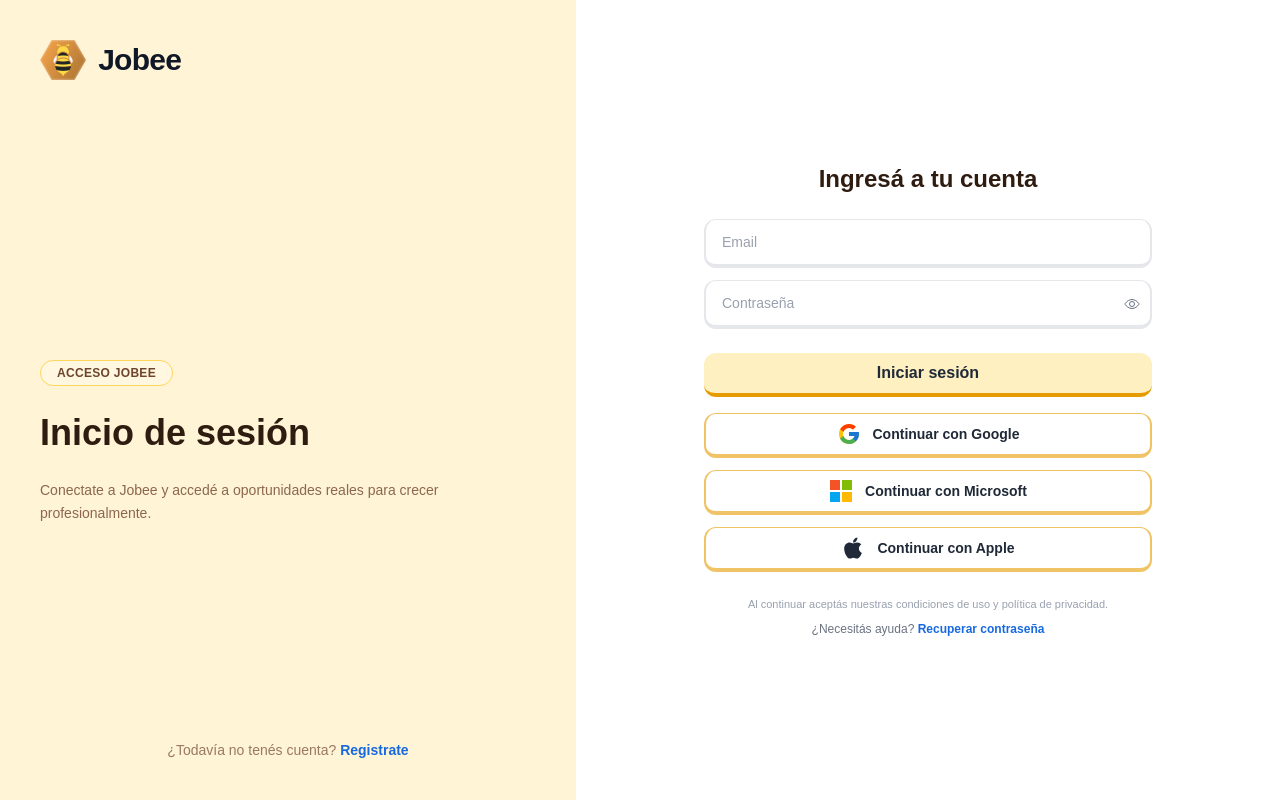
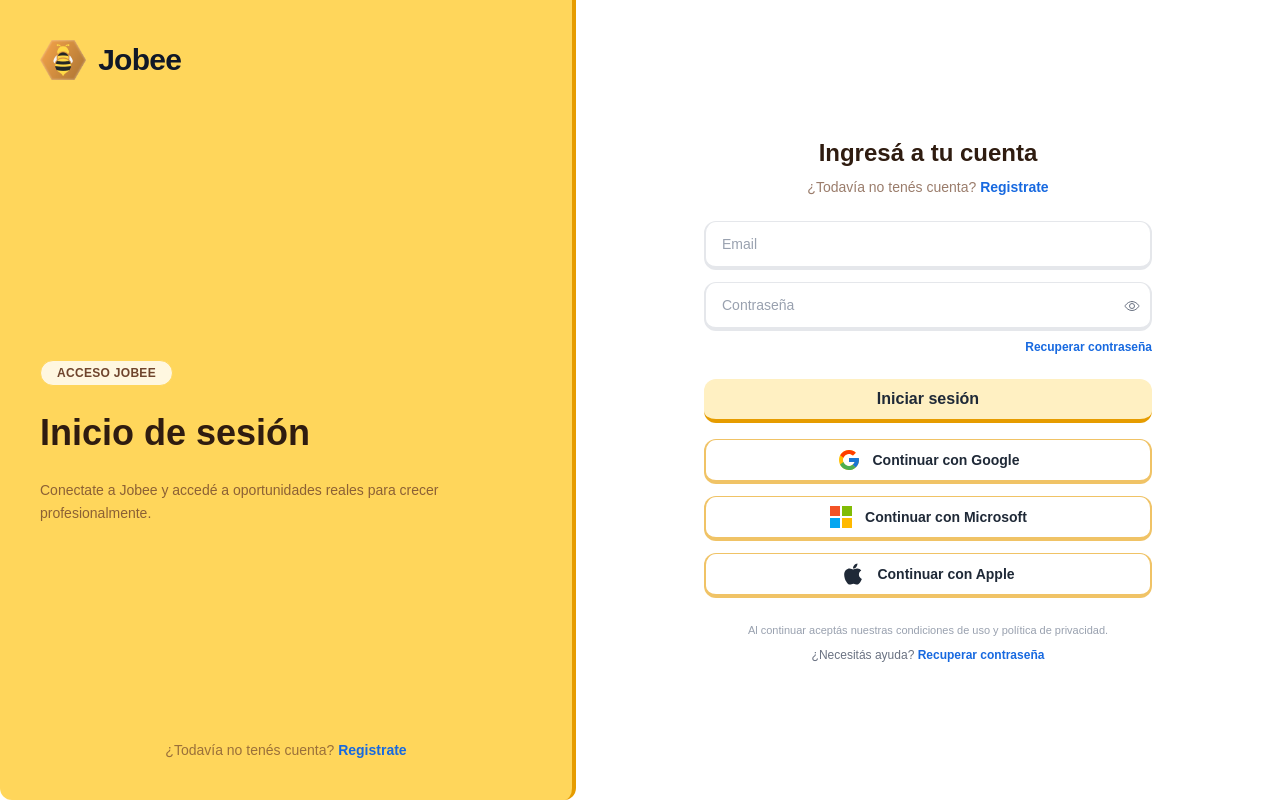
Before and after one commit to galonsoo/jobee-frontend, a React (Vite) app: page /jobee-frontend/auth/login in a window 1280 px wide. Built offline with nearby package versions, Linux system fonts and the light colour scheme.

Commit message:
style(login): adjust cta placement and forgot link

```diff
--- a/src/components/auth/AuthLayout.jsx
+++ b/src/components/auth/AuthLayout.jsx
@@ -5,6 +5,7 @@ export default function AuthLayout({
   title,
   description,
   formTitle,
+  headingAddon,
   children,
   footer,
   toggleOptions = [],
@@ -14,7 +15,7 @@ export default function AuthLayout({
 }) {
   return (
     <div className="flex min-h-screen flex-col bg-white text-gray-900 lg:flex-row">
-      <aside className="relative hidden w-full max-w-xl flex-col justify-between bg-[#FFF4D6] px-10 py-10 lg:flex lg:sticky lg:top-0 lg:h-screen">
+      <aside className="relative hidden w-full max-w-xl flex-col justify-between px-10 py-10 lg:flex lg:sticky lg:top-0 lg:h-screen rounded-b-xl border-r-4 border-[#E69C00] bg-[#FFD65B]">
         <Link to="/" className="flex items-center gap-3">
           <img src={JobeeLogo} alt="Jobee" className="h-9 w-auto md:h-10" />
           <span className="text-2xl font-bold tracking-tight text-gray-900 md:text-3xl">
@@ -89,7 +90,10 @@ export default function AuthLayout({
           ) : null}
 
           {formTitle ? (
-            <h2 className="text-xl font-semibold text-[#2F1C10] sm:text-2xl">{formTitle}</h2>
+            <div className="space-y-2">
+              <h2 className="text-xl font-semibold text-[#2F1C10] sm:text-2xl">{formTitle}</h2>
+              {headingAddon ?? null}
+            </div>
           ) : null}
 
           <div className="flex-1">{children}</div>
@@ -97,6 +101,6 @@ export default function AuthLayout({
           {footer}
         </div>
       </section>
-    </div>
+    </div >
   );
 }
--- a/src/pages/auth/LoginPage.jsx
+++ b/src/pages/auth/LoginPage.jsx
@@ -72,6 +72,14 @@ export default function LoginPage() {
       title="Inicio de sesión"
       description="Conectate a Jobee y accedé a oportunidades reales para crecer profesionalmente."
       formTitle="Ingresá a tu cuenta"
+      headingAddon={
+        <p className="hidden text-sm text-[#6F442C]/70 lg:block">
+          ¿Todavía no tenés cuenta?{" "}
+          <Link className="font-semibold text-[#1769E0]" to="/auth/signup/user">
+            Registrate
+          </Link>
+        </p>
+      }
       footer={footerContent}
       asideFooter={
         <div className="text-sm text-[#6F442C]/70">
@@ -121,6 +129,11 @@ export default function LoginPage() {
                 {showPassword ? <IoEyeOffOutline /> : <IoEyeOutline />}
               </button>
             </div>
+            <p className="mt-2 text-xs text-right">
+              <Link className="font-semibold text-[#1769E0]" to="/auth/forgot-password">
+                Recuperar contraseña
+              </Link>
+            </p>
           </fieldset>
         </div>
 
```
